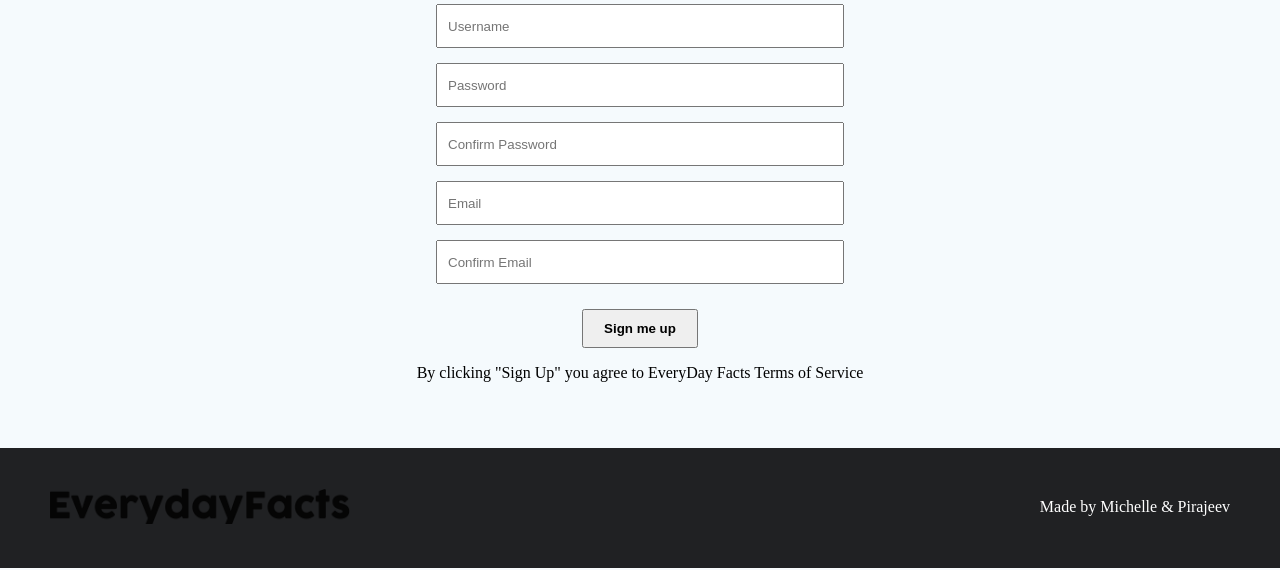
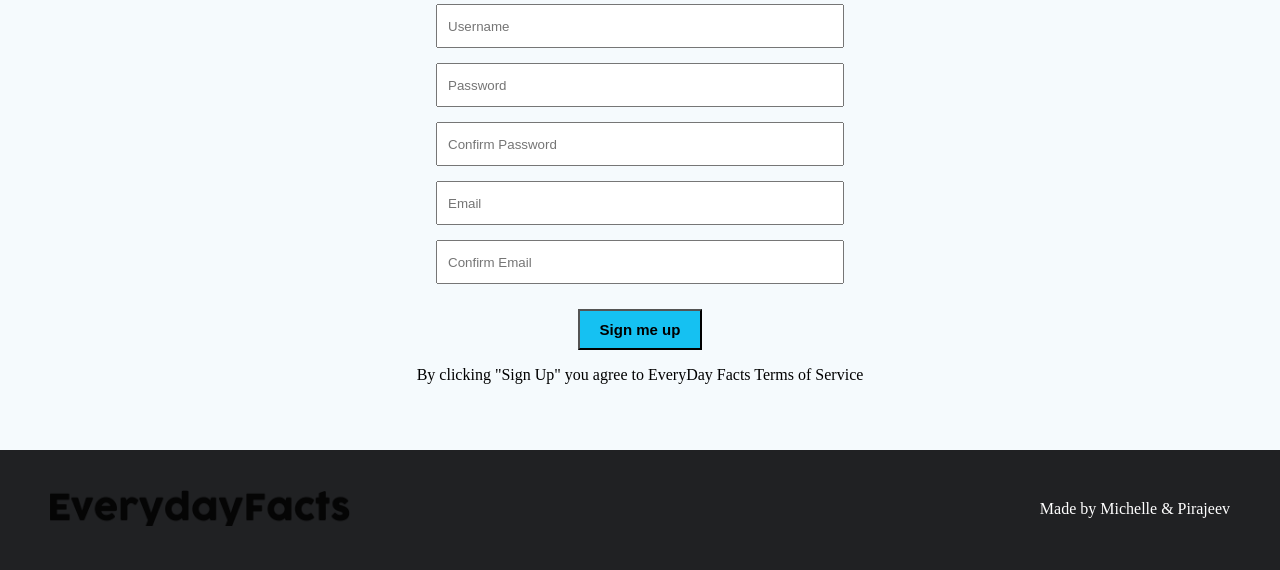
Before and after one commit to PirajeevP/everydayFacts, a PHP site: page /signup.html in a window 1280 px wide. Shown: the part 241-811 px from the top of the page. Run offline with PHP 8.4, Linux system fonts and the light colour scheme.

Commit message:
Messed up the merge stuff
Merging old css with new css

```diff
--- a/css/style.css
+++ b/css/style.css
@@ -403,11 +403,7 @@ display: inline-block;
         margin-top: 10px;
         padding: 10px 20px;
         text-decoration: none;
-<<<<<<< HEAD
         background-color: #15C1F2;
-=======
-        background-color: #15c1F2;
->>>>>>> f0b84a15ea713fbcb0c41c68d3605fb7b4cee611
         font-size: 15px;
         font-weight: 700;
     }
@@ -426,11 +422,7 @@ display: inline-block;
     .forgotF button{
         padding: 10px 20px;
         text-decoration: none;
-<<<<<<< HEAD
         background-color: #15C1F2;
-=======
-        background-color: #15c1F2;
->>>>>>> f0b84a15ea713fbcb0c41c68d3605fb7b4cee611
         font-size: 15px;
         font-weight: 700;
         margin-top: 15px;
```
